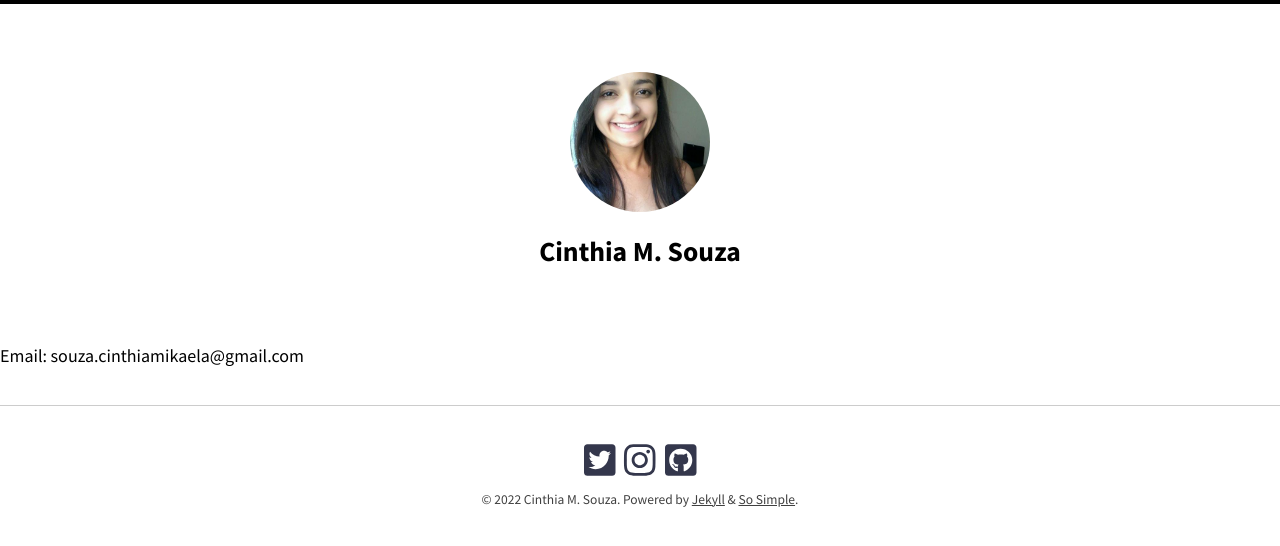
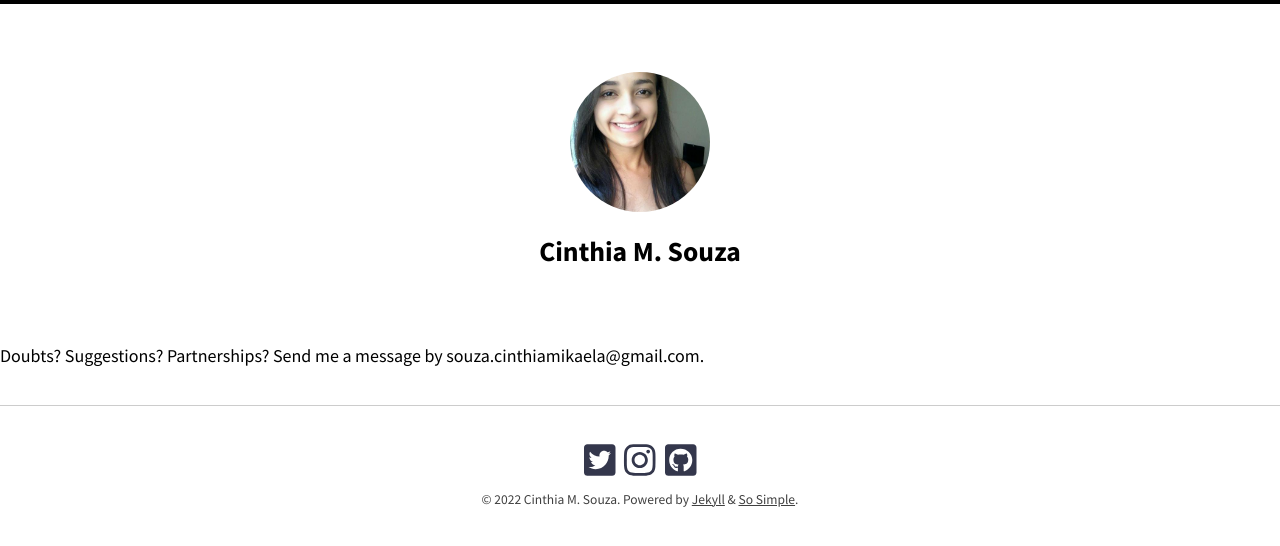
Before and after one commit to CinthiaS/cinthias.github.io, a Jekyll site: the page built from contact.md, in a window 1280 px wide. Shown: the top 546 px of the page. Built offline with Jekyll 4.4.1, drawn with Linux system fonts in a browser that asks for light colours; nearby versions of some CDN libraries; a script that is not in the unit is left out.

Commit message:
Update contact.md

```diff
--- a/contact.md
+++ b/contact.md
@@ -1,8 +1,8 @@
 ---
-title: Contact Information
+title: ""
 filename: contact.md
 layout: default
 permalink: /contact/
 ---
 
-Email: souza.cinthiamikaela@gmail.com
+Doubts? Suggestions? Partnerships? Send me a message by souza.cinthiamikaela@gmail.com.
```
